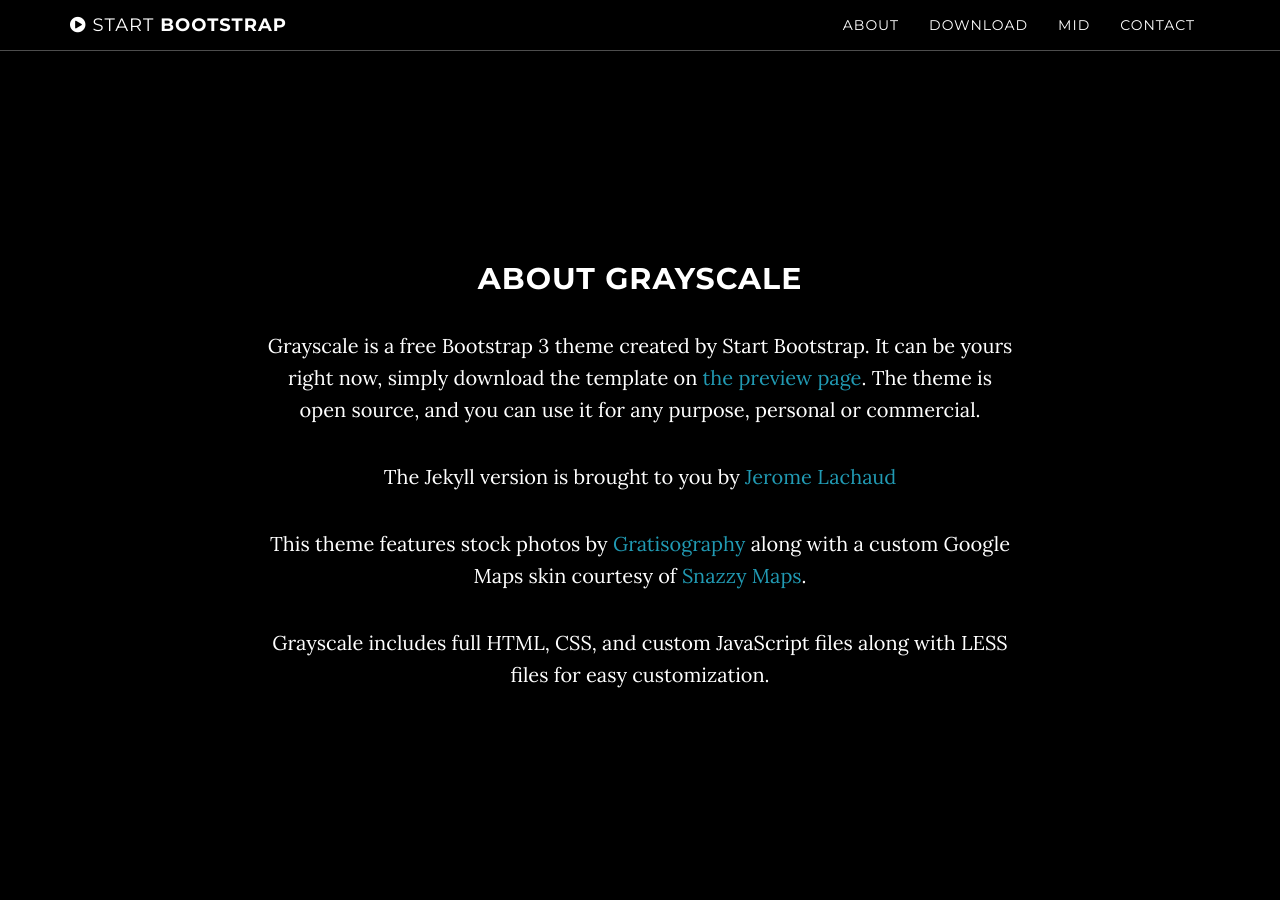
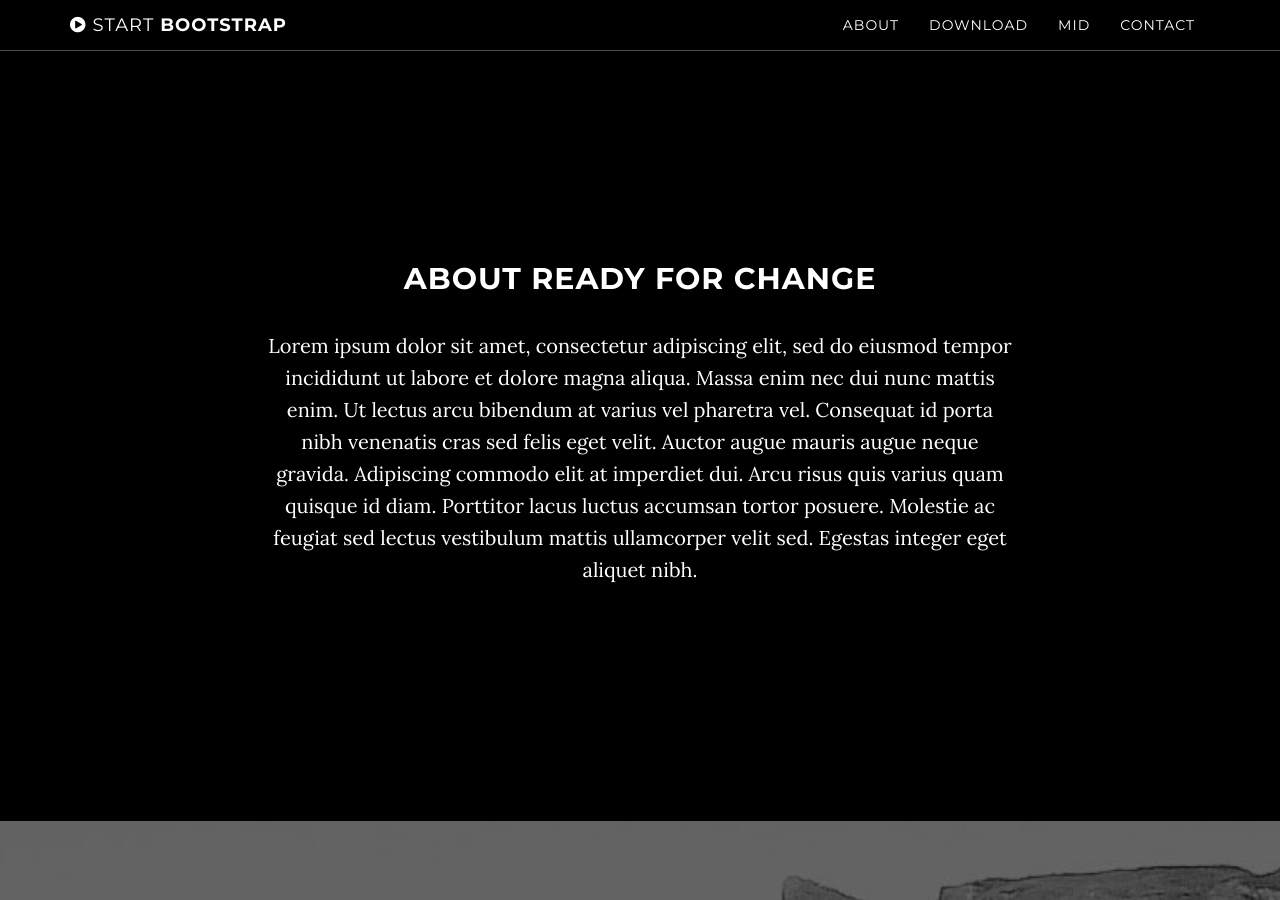
Before and after one commit to iamreadyforchange/iamreadyforchange.github.io, a Jekyll site: the page built from index.html, in a window 1280 px wide and 900 px high, scrolled down 838 px. Built offline with Jekyll 4.4.1, drawn with Linux system fonts in a browser that asks for light colours.

Commit message:
Adding nonsense to about page.

```diff
--- a/_includes/about.html
+++ b/_includes/about.html
@@ -2,11 +2,8 @@
     <section id="about" class="container content-section text-center">
         <div class="row">
             <div class="col-lg-8 col-lg-offset-2">
-                <h2>About Grayscale</h2>
-                <p>Grayscale is a free Bootstrap 3 theme created by Start Bootstrap. It can be yours right now, simply download the template on <a href="http://startbootstrap.com/template-overviews/grayscale/">the preview page</a>. The theme is open source, and you can use it for any purpose, personal or commercial.</p>
-                <p>The Jekyll version is brought to you by <a href="https://github.com/jeromelachaud">Jerome Lachaud</a></p>
-                <p>This theme features stock photos by <a href="http://gratisography.com/">Gratisography</a> along with a custom Google Maps skin courtesy of <a href="http://snazzymaps.com/">Snazzy Maps</a>.</p>
-                <p>Grayscale includes full HTML, CSS, and custom JavaScript files along with LESS files for easy customization.</p>
+                <h2>About Ready for Change</h2>
+                <p>Lorem ipsum dolor sit amet, consectetur adipiscing elit, sed do eiusmod tempor incididunt ut labore et dolore magna aliqua. Massa enim nec dui nunc mattis enim. Ut lectus arcu bibendum at varius vel pharetra vel. Consequat id porta nibh venenatis cras sed felis eget velit. Auctor augue mauris augue neque gravida. Adipiscing commodo elit at imperdiet dui. Arcu risus quis varius quam quisque id diam. Porttitor lacus luctus accumsan tortor posuere. Molestie ac feugiat sed lectus vestibulum mattis ullamcorper velit sed. Egestas integer eget aliquet nibh.</p>
             </div>
         </div>
     </section>
```
